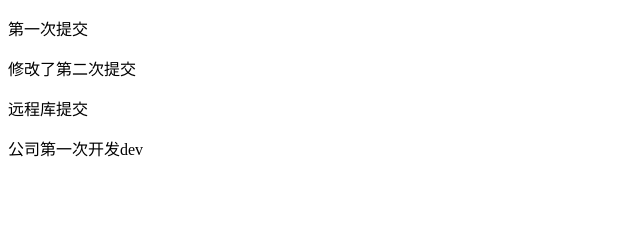
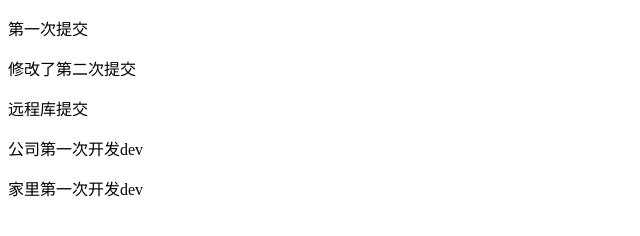
Before and after one commit to wangxinwl/git-demo, a plain HTML site: page index.html in a window 1280 px wide. Shown: the whole page, without its empty margins (0-640 px from the left). Drawn offline with Linux system fonts and the light colour scheme.

Commit message:
家里第一天开发dev

```diff
--- a/index.html
+++ b/index.html
@@ -15,6 +15,7 @@
 
     <p>远程库提交</p>
     <p>公司第一次开发dev</p>
+    <p>家里第一次开发dev</p>
 
 </body>
 
```
